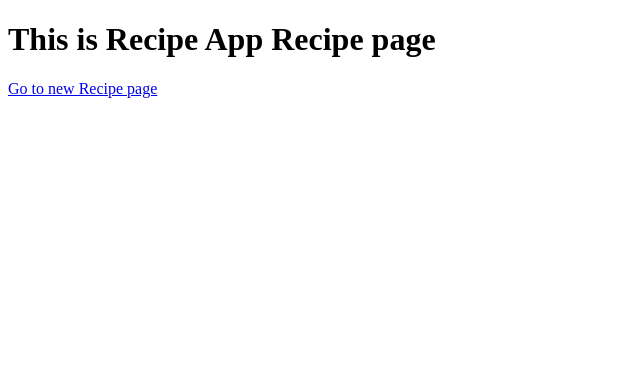
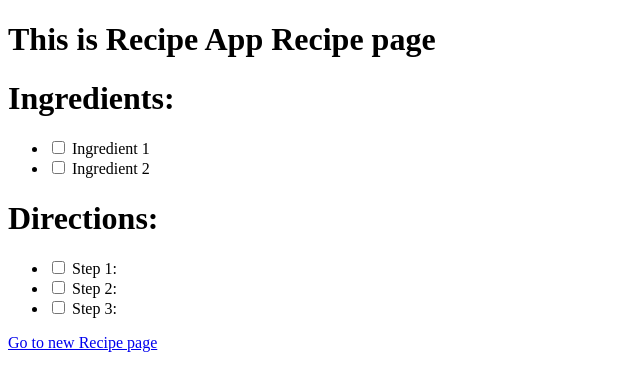
Before and after one commit to xlab-classes/cse442-spring2022-team-goggle, a Django app: page /recipe/ in a window 1280 px wide. Shown: the top 391 px of the page, without its empty margins (0-640 px from the left). Run offline with Django 4.2, Linux system fonts and the light colour scheme.

Commit message:
added recipe data to the recipe page #64

```diff
--- a/RecipeApp/templates/recipe.html
+++ b/RecipeApp/templates/recipe.html
@@ -1,11 +1,29 @@
 <!DOCTYPE html>
 
 <head>
-  <title>This is Recipe page</title>
+  <title>Recipe: TITLE</title>
 </head>
 
 <body>
   <h1>This is Recipe App Recipe page</h1>
+
+  <h1>Ingredients:</h1>
+
+  <ul>
+    <li><input type="checkbox"> Ingredient 1</li>
+    <li><input type="checkbox"> Ingredient 2</li>
+  </ul>
+
+  <h1>Directions:</h1>
+
+  <ul>
+    <li><input type="checkbox"> Step 1:</li>
+    <li><input type="checkbox"> Step 2:</li>
+    <li><input type="checkbox"> Step 3:</li>
+
+  </ul>
+
+
   <a href="{% url 'newrecipe'%}">Go to new Recipe page</a>
 </body>
 
```
